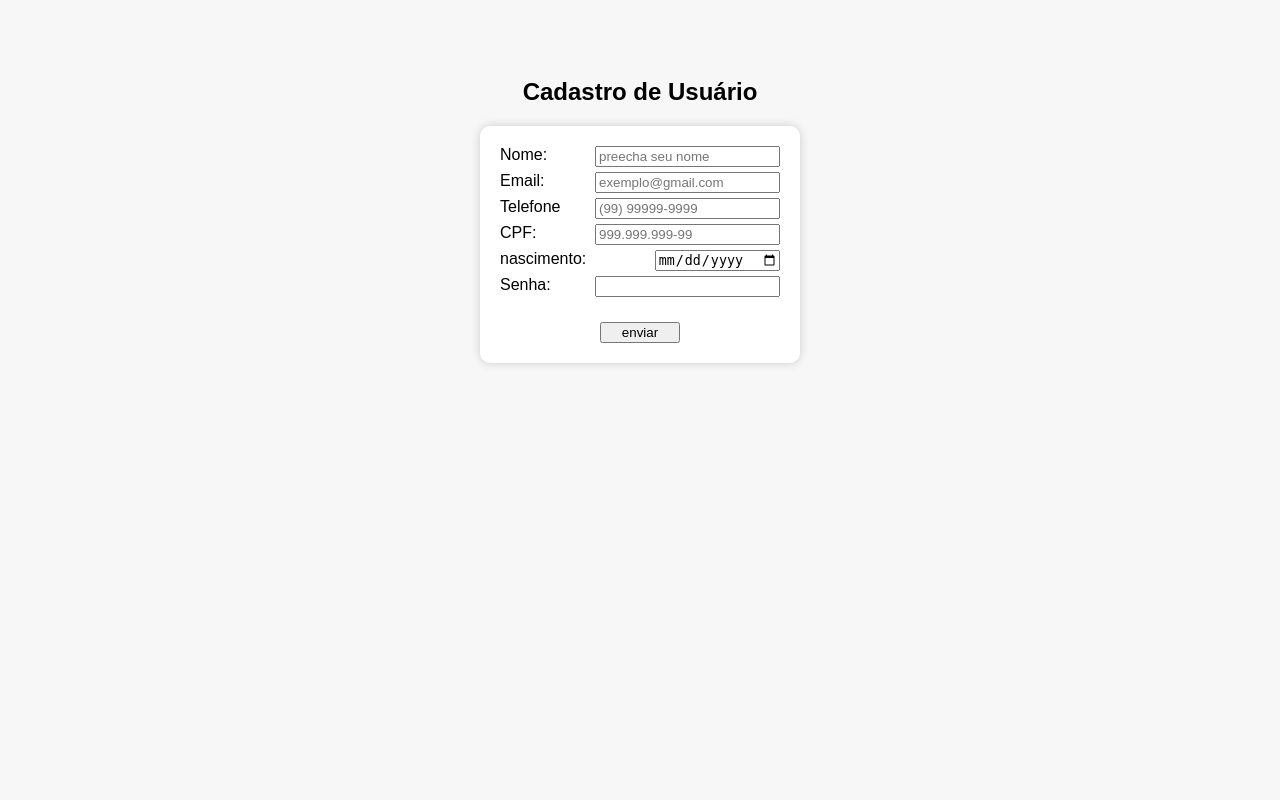
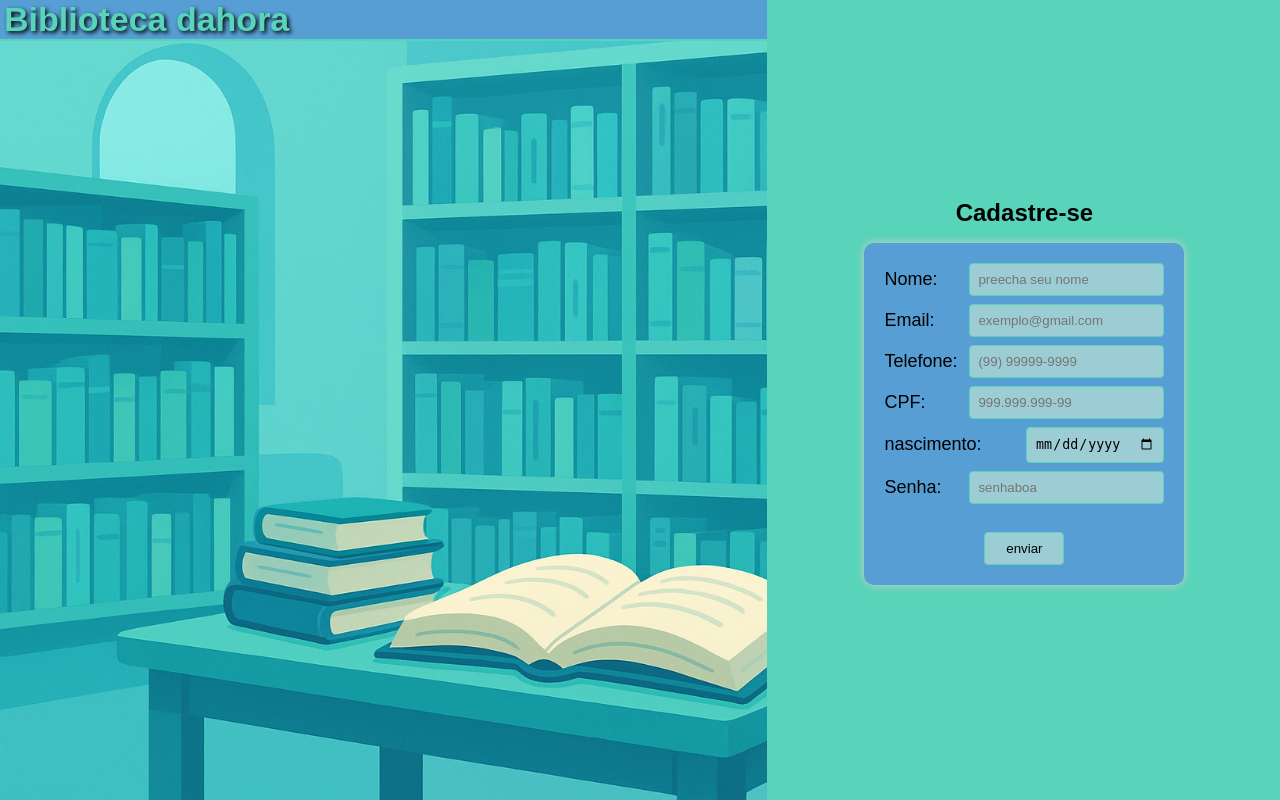
Before and after one commit to kayofabio/cadastro-web, a Flask app: page / in a window 1280 px wide. Run offline with Flask 3, Linux system fonts and the light colour scheme.

Commit message:
html e css update

```diff
--- a/static/style.css
+++ b/static/style.css
@@ -9,11 +9,67 @@
   --sucess: #57D48E;
 }
 
+@import url('https://fonts.cdnfonts.com/css/crimson-text-2');
+
+* {
+  margin: 0;
+  padding: 0;
+  box-sizing: border-box;
+}
+
+ul {
+  list-style: none;
+}
+
+html {
+  font-size: 16px;
+  font-family: 'Crimson Text', sans-serif;
+}
+
 body {
-  font-family: Arial;
-  background: #f7f7f7;
+  background-color: var(--pattern);
+}
+
+h1 {
+  color: var(--border);
+  background-color: var(--bg-2);
+  font-size: 34px;
+  width: 100%;
+  border-bottom: 2px solid var(--border);
+  padding-left : 4px;
+  text-shadow: 2px 2px 4px var(--pattern-2);
+}
+h2 {
   text-align: center;
-  padding: 50px;
+  margin-bottom: 16px;
+}
+.container {
+  display: flex;
+  height: 100vh;
+  justify-content: space-between;
+  align-items: center;
+  background-color: var(--border);
+}
+
+.esquerda {
+  flex: 3;
+  display: flex;
+  flex-direction: column;
+  align-items: center;
+  background-image: url('imgs/bg-2.png');
+  background-size: cover;
+  height: 100%;
+  border-right: 2px solid var(--border);
+}
+
+.img-quadro {
+  flex: 2;
+  display: flex;
+  justify-content: center;
+}
+
+.direita {
+  flex: 2;
 }
 
 ul {
@@ -22,20 +78,30 @@ ul {
 }
 
 form {
-  background: white;
   padding: 20px;
   border-radius: 10px;
   display: flex;
   flex-direction: column;
-  width: 280px;
+  width: 320px;
   justify-self: center;
   box-shadow: 0 0 10px #ccc;
+  background-color: var(--bg-2);
+  font-size: 18px;
 }
 
 label {
   display: flex;
   justify-content: space-between;
-  margin-bottom: 5px;
+  align-items: center;
+  margin-bottom: 8px;
+}
+
+input {
+  padding: 8px;
+  background-color: var(--bg);
+  border-radius: 4px;
+  border: 1px solid var(--border);
+  outline: none;
 }
 
 #submit {
@@ -43,3 +109,7 @@ label {
   margin: auto;
   margin-top: 20px;
 }
+
+ul {
+  margin: 16px;
+}
--- a/templates/cadastro.html
+++ b/templates/cadastro.html
@@ -4,12 +4,23 @@
 <head>
   <meta charset="UTF-8">
   <title>Cadastro de Usuário</title>
+  <!-- <link rel="stylesheet" href="{{url_for('static', filename='reset.css')}}"> -->
   <link rel="stylesheet" href="{{url_for('static', filename='style.css')}}">
 </head>
 
 <body>
-  <h2>Cadastro de Usuário</h2>
+  <section class="container">
+
+    <div class="esquerda">
+      <h1>Biblioteca dahora</h1>
+      <div class="img-quadro">
+        <!-- <img src="logo.png" alt=""> -->
+      </div>
+    </div>
+    <div class="direita">
+      <h2>Cadastre-se</h2>
       <form id="formCadastro" method="POST" action="/cadastrar">
+
         <label>Nome:
           <input class="nome" type="text" name="nome" placeholder="preecha seu nome">
         </label>
@@ -18,8 +29,8 @@
           <input class="email" type="email" name="email" placeholder="exemplo@gmail.com">
         </label>
 
-    <label>Telefone
-      <input class="telefone" type="text"  name="telefone" placeholder="(99) 99999-9999">
+        <label>Telefone:
+          <input class="telefone" type="text" name="telefone" placeholder="(99) 99999-9999">
         </label>
 
         <label>CPF:
@@ -31,7 +42,7 @@
         </label>
 
         <label>Senha:
-      <input class="senha" type="password" name="senha">
+          <input class="senha" type="password" placeholder="senhaboa" name="senha">
         </label>
 
         <input id="submit" type="submit" value="enviar">
@@ -39,6 +50,9 @@
       </form>
 
       <ul class="avisos"></ul>
+    </div>
+  </section>
   <script src="{{url_for('static', filename='script.js')}}"></script>
 </body>
+
 </html>
```
Also changed, not shown: README.md, static/imgs/bg-2.png (added), static/imgs/bg-img.jpg (added), static/imgs/bg.jpg (added). Lines whose indentation alone changed are shown as unchanged.
